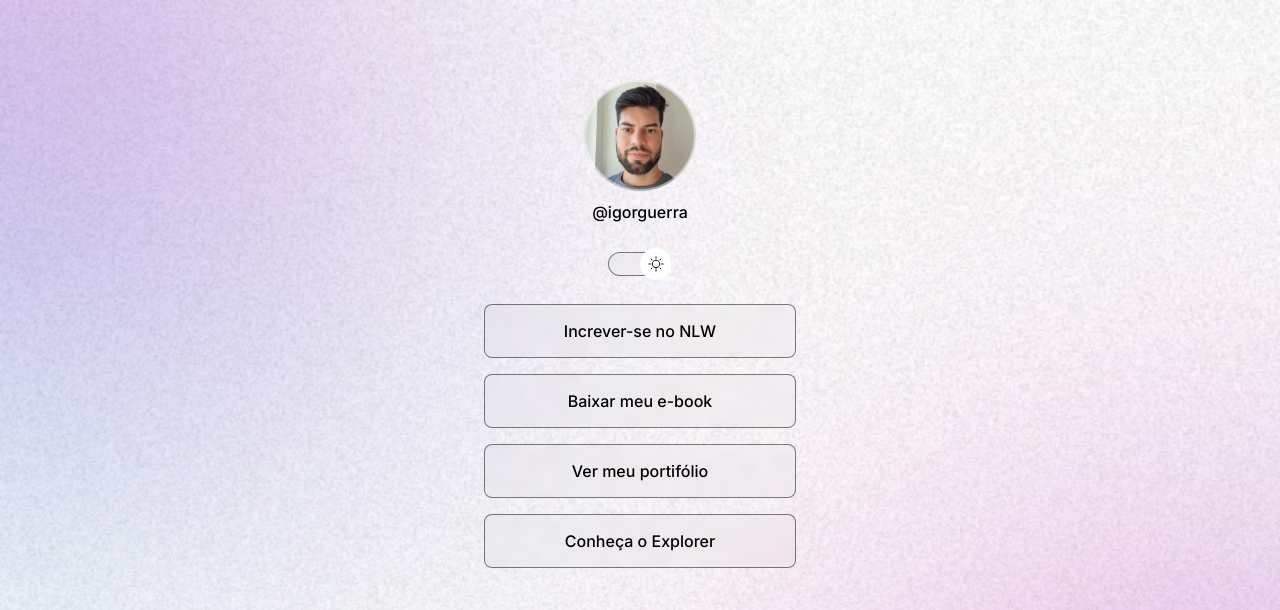
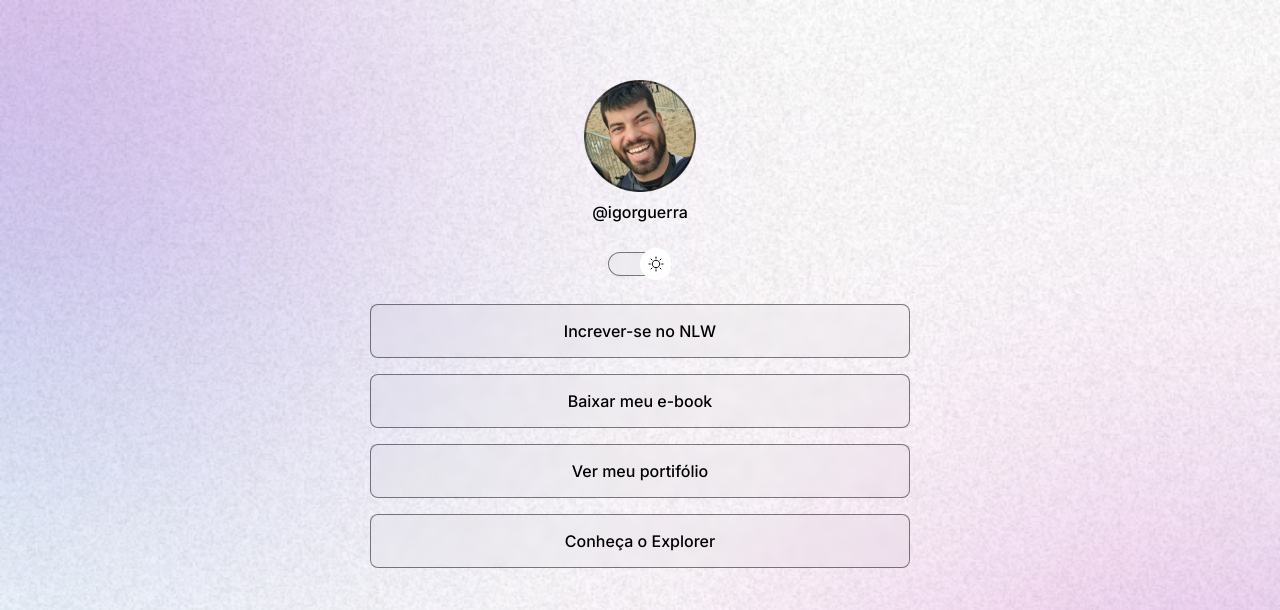
Before and after one commit to igorvguerra/disc-projeto-linktree, a plain HTML site: page index.html in a window 1280 px wide. Shown: the top 610 px of the page. Drawn offline with nearby package versions, Linux system fonts and the light colour scheme.

Commit message:
adjust container width

```diff
--- a/index.html
+++ b/index.html
@@ -17,8 +17,8 @@
     <div id="container">
       <div id="profile">
         <img
-          src="./assets/avatar.png"
-          alt="Foto de Igor Guerra usando camisa cinza, barba e fundo cinza"
+          src="./assets/avatar-light.png"
+          alt="Foto de Igor Guerra sorrindo de cabeca para o lado, barba e fundo de praia"
         />
         <p>@igorguerra</p>
       </div>
--- a/style.css
+++ b/style.css
@@ -30,7 +30,8 @@ body * {
   color: var(--text-color);
 }
 #container {
-  width: 360px;
+  width: 100%;
+  max-width: 588px;
   margin: 56px auto 0px;
   padding: 0 24px;
 }
```
